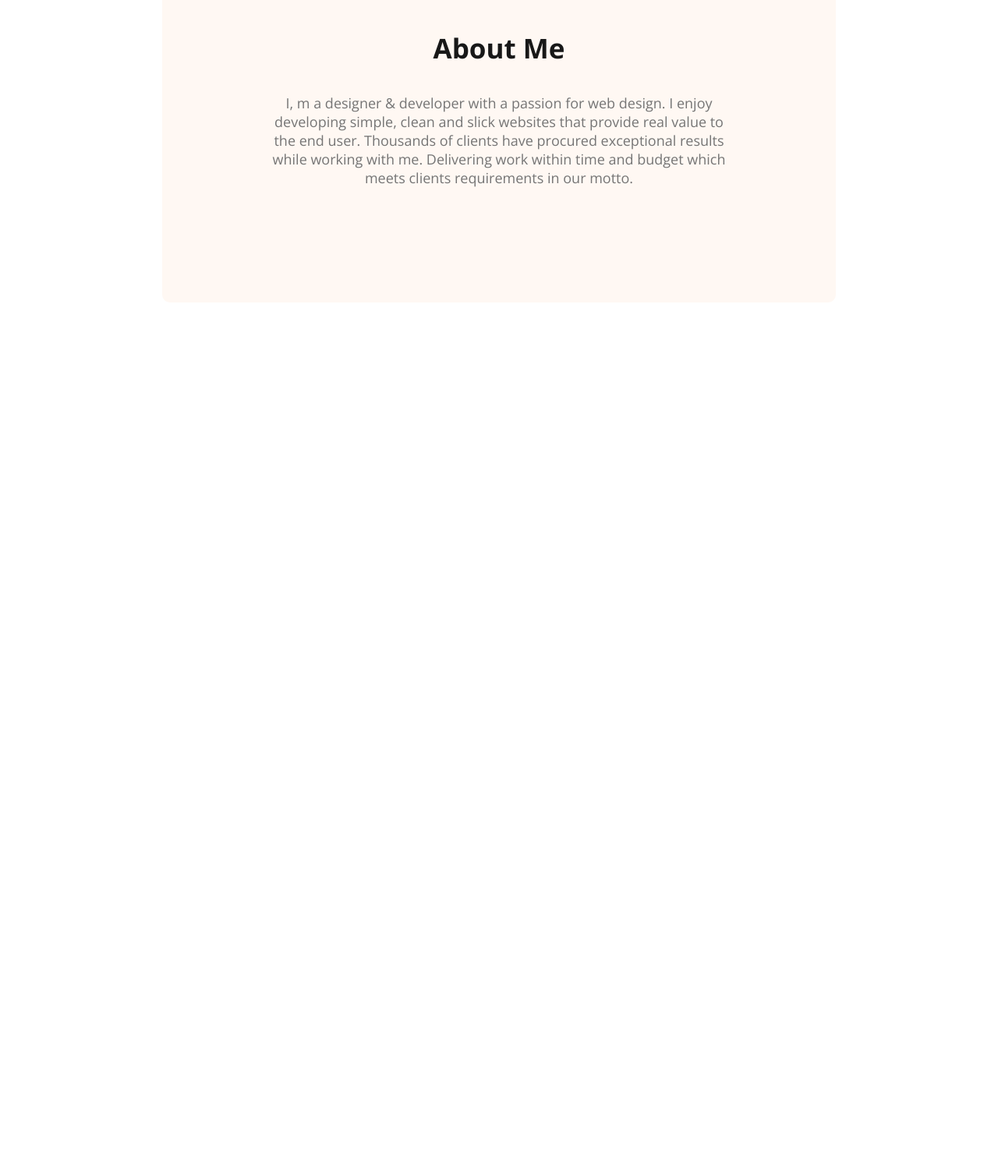
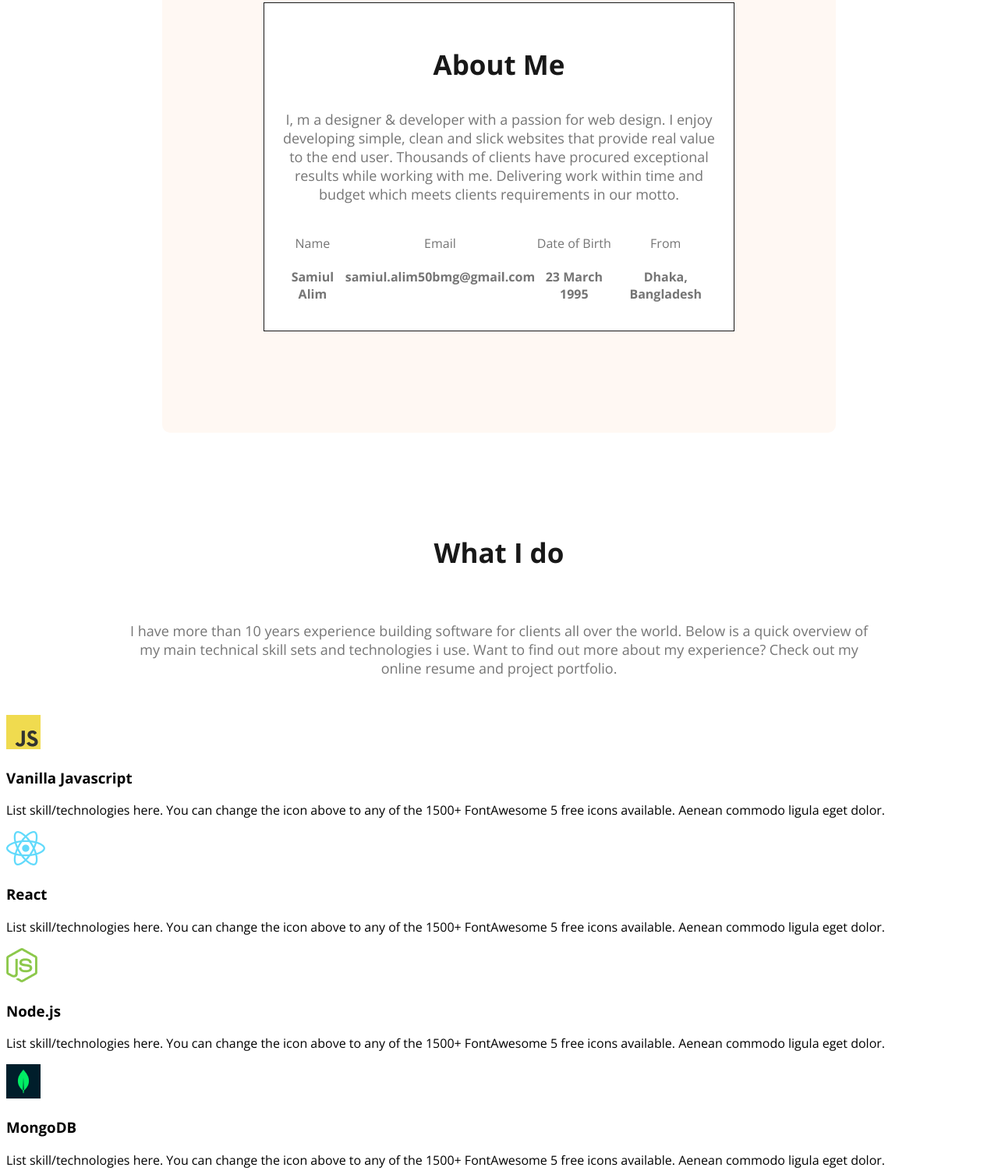
Before and after one commit to samiulalim95/A-Programming-Hero-Milestone-1-Module-5-web-development-portfolio, a plain HTML site: page index.html in a window 1280 px wide. Shown: the part 1009-2511 px from the top of the page at 78% size. Before the commit the page ends 1527 px from the top, so only its background shows below. Drawn offline with nearby package versions, Linux system fonts and the light colour scheme.

Commit message:
6.about done, what i do half

```diff
--- a/index.html
+++ b/index.html
@@ -33,11 +33,61 @@
         </div>
     </header>
     <main>
-       <section class="about">
-        <h3 class="section-title">About Me</h3>
+        <!-- This is about me section start -->
+       <section class="about-container">
+        <div class="about">
+            <h3 class="section-title">About Me</h3>
         <p class="section-description">I, m a designer & developer with a passion for web design. I enjoy developing simple, clean and slick websites that provide real value to the end user. Thousands of clients have procured exceptional results while working with me. Delivering work within time and budget which meets clients requirements in our motto.</p>
+        <div class="about-info-container">
+            <div class="about-info">
+                <h4 class="info-title">Name</h4>
+                <p class="info-description">Samiul Alim</p>
+            </div>
+            <div class="about-info">
+                <h4 class="info-title">Email</h4>
+                <p class="info-description">samiul.alim50bmg@gmail.com</p>
+            </div>
+            <div class="about-info">
+                <h4 class="info-title">Date of Birth</h4>
+                <p class="info-description">23 March 1995</p>
+            </div>
+            <div class="about-info">
+                <h4 class="info-title">From</h4>
+                <p class="info-description">Dhaka, Bangladesh</p>
+            </div>
+        </div>
+        </div>
        </section>
+       <!-- This is about me section end -->
+
+       <!-- This is what i do section start -->
+        <section>
+            <h3 class="section-title">What I do</h3>
+            <p id="what-i-do-description" class="section-description">I have more than 10 years experience building software for clients all over the world. Below is a quick overview of my main technical skill sets and technologies i use. Want to find out more about my experience? Check out my online resume and project portfolio.</p>
+            <div class="skills-container">
+                <div class="skill">
+                    <img src="images/icons/js.png" alt="javascript icon">
+                    <h3 class="skill-title">Vanilla Javascript</h3>
+                    <p class="skill-description">List skill/technologies here. You can change the icon above to any of the 1500+ FontAwesome 5 free icons available. Aenean commodo ligula eget dolor.</p>
+                </div>
+                <div class="skill">
+                    <img src="images/icons/react.png" alt="react icon">
+                    <h3 class="skill-title">React</h3>
+                    <p class="skill-description">List skill/technologies here. You can change the icon above to any of the 1500+ FontAwesome 5 free icons available. Aenean commodo ligula eget dolor.</p>
+                </div>
+                <div class="skill">
+                    <img src="images/icons/nodejs.png" alt="node icon">
+                    <h3 class="skill-title">Node.js</h3>
+                    <p class="skill-description">List skill/technologies here. You can change the icon above to any of the 1500+ FontAwesome 5 free icons available. Aenean commodo ligula eget dolor.</p>
+                </div>
+                <div class="skill">
+                    <img src="images/icons/mongo.png" alt="mongo icon">
+                    <h3 class="skill-title">MongoDB</h3>
+                    <p class="skill-description">List skill/technologies here. You can change the icon above to any of the 1500+ FontAwesome 5 free icons available. Aenean commodo ligula eget dolor.</p>
+                </div>
+            </div>
+        </section>
+       <!-- This is what i do section end -->
     </main>
     <footer></footer>
 </body>
-</html>
--- a/styles/portfolio.css
+++ b/styles/portfolio.css
@@ -104,11 +104,44 @@ nav a{
 
 
 /* main section styles */
+.main{
+    max-width: 1140px;
+    margin: 0 auto;
+}
 
 /* about section styles */
-.about{
+.about-container{
     padding: 130px;
     border-radius: 10px;
     background: #FFF8F3;
     margin: 130px 200px;
+
 }
+.about{
+    border-color: #181818;
+    border-style: solid;
+    background: white;
+    border-width: 1px;
+    padding: 20px;
+}
+.about-info-container{
+    display: flex;
+    justify-content: space-around;
+}
+
+.about-info{
+    text-align: center;
+}
+.info-title{
+    font-weight: normal;
+    color: #757575;
+}
+.info-description{
+    font-weight: bolder;
+    color: #757575;
+}
+
+/* what i do section */
+#what-i-do-description{
+    padding: 30px 150px;
+}
```
